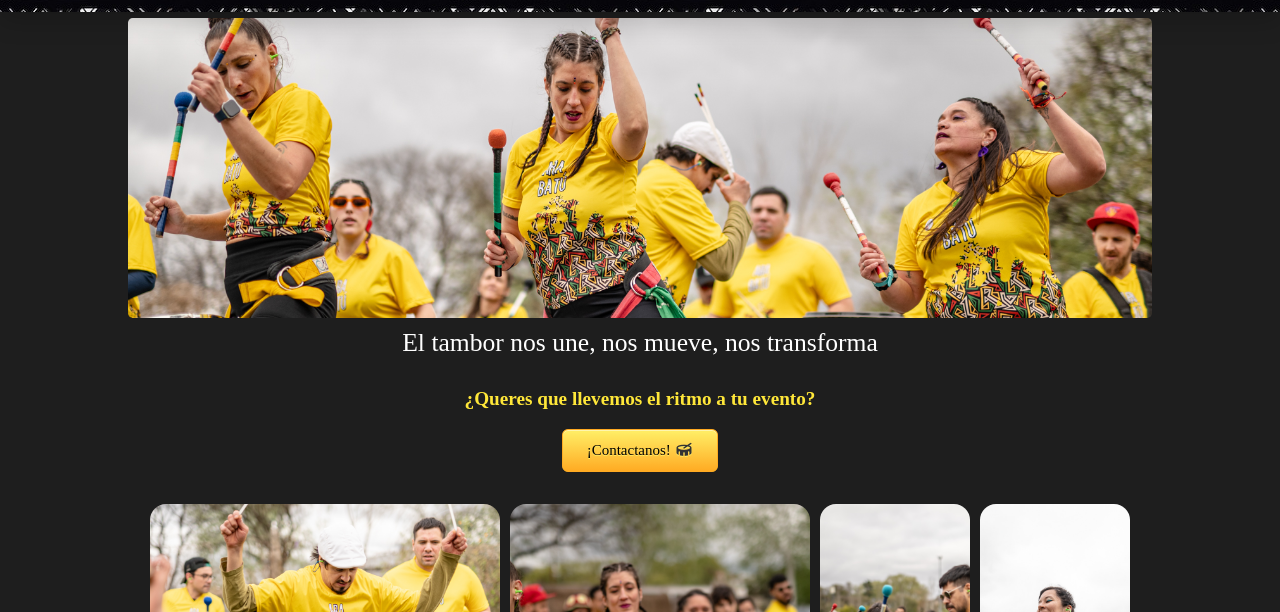
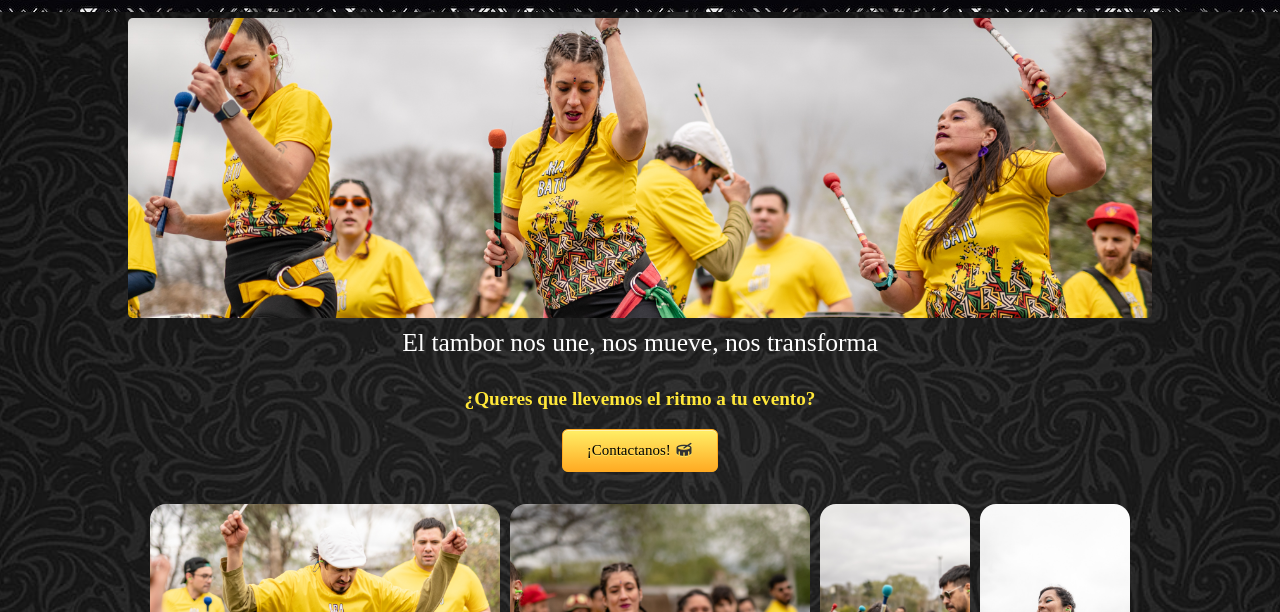
Before and after one commit to diegopinedoarc/arabatu, a plain HTML site: page index.html in a window 1280 px wide. Shown: the part 188-800 px from the top of the page. Drawn offline with Linux system fonts and the light colour scheme; a web font is replaced by a local one.

Commit message:
fondo body

```diff
--- a/style.css
+++ b/style.css
@@ -25,7 +25,7 @@
 }
 body {
 
-      background: var(--secondary-bg);
+      /* background: var(--secondary-bg); */
       font-family: var(--font);
       display: flex;
       flex-direction: column;
@@ -33,7 +33,7 @@ body {
       min-height: 100vh;
       gap: 2rem;
       width: 100%;
-
+      background: url(./assets/fondobody.jpg) center/cover;
 
 
 }
```
Also changed, not shown: assets/fondobody.jpg (added), assets/wallpaperflare.com_wallpaper.jpg (added), 1 other file.
